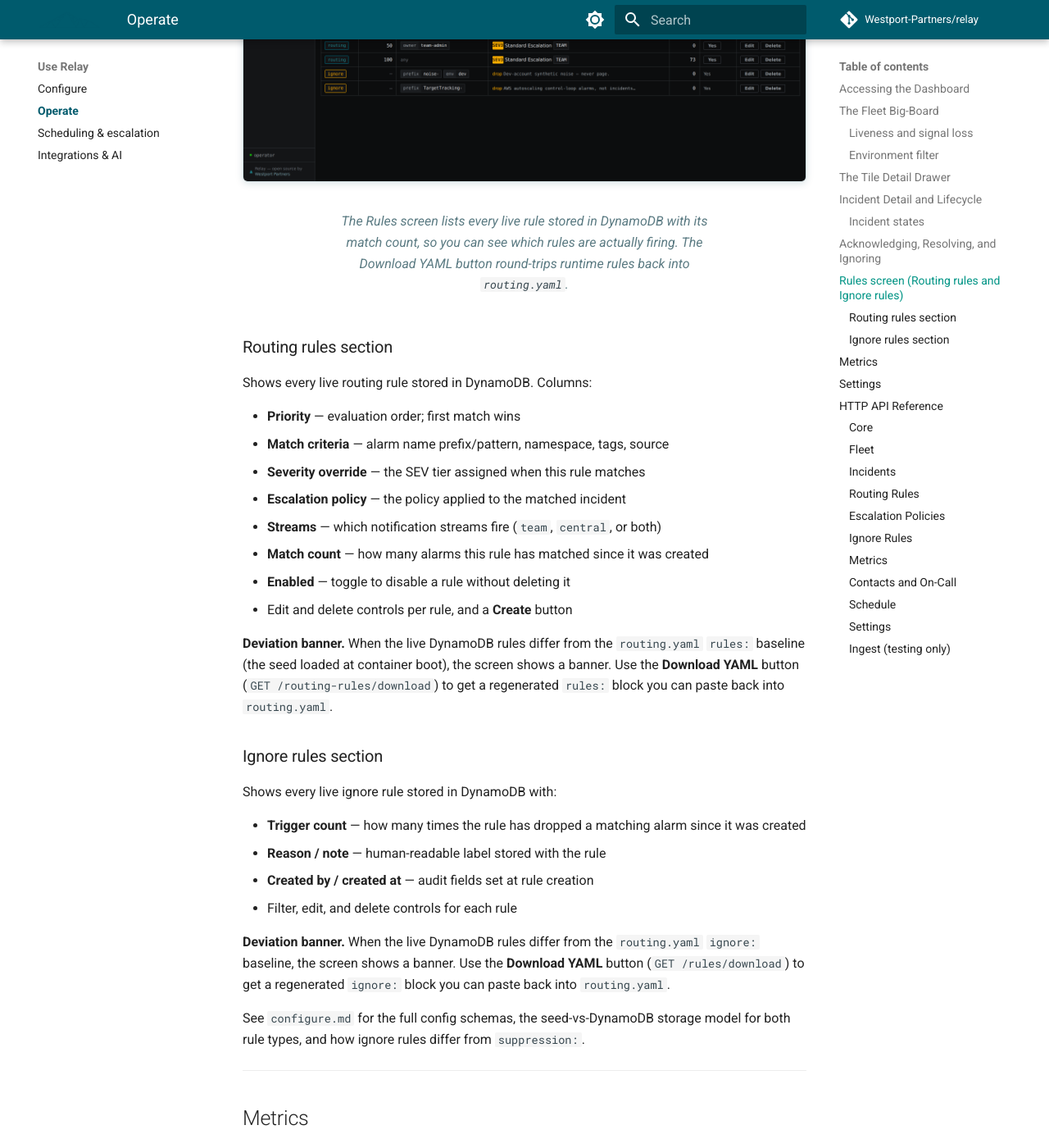
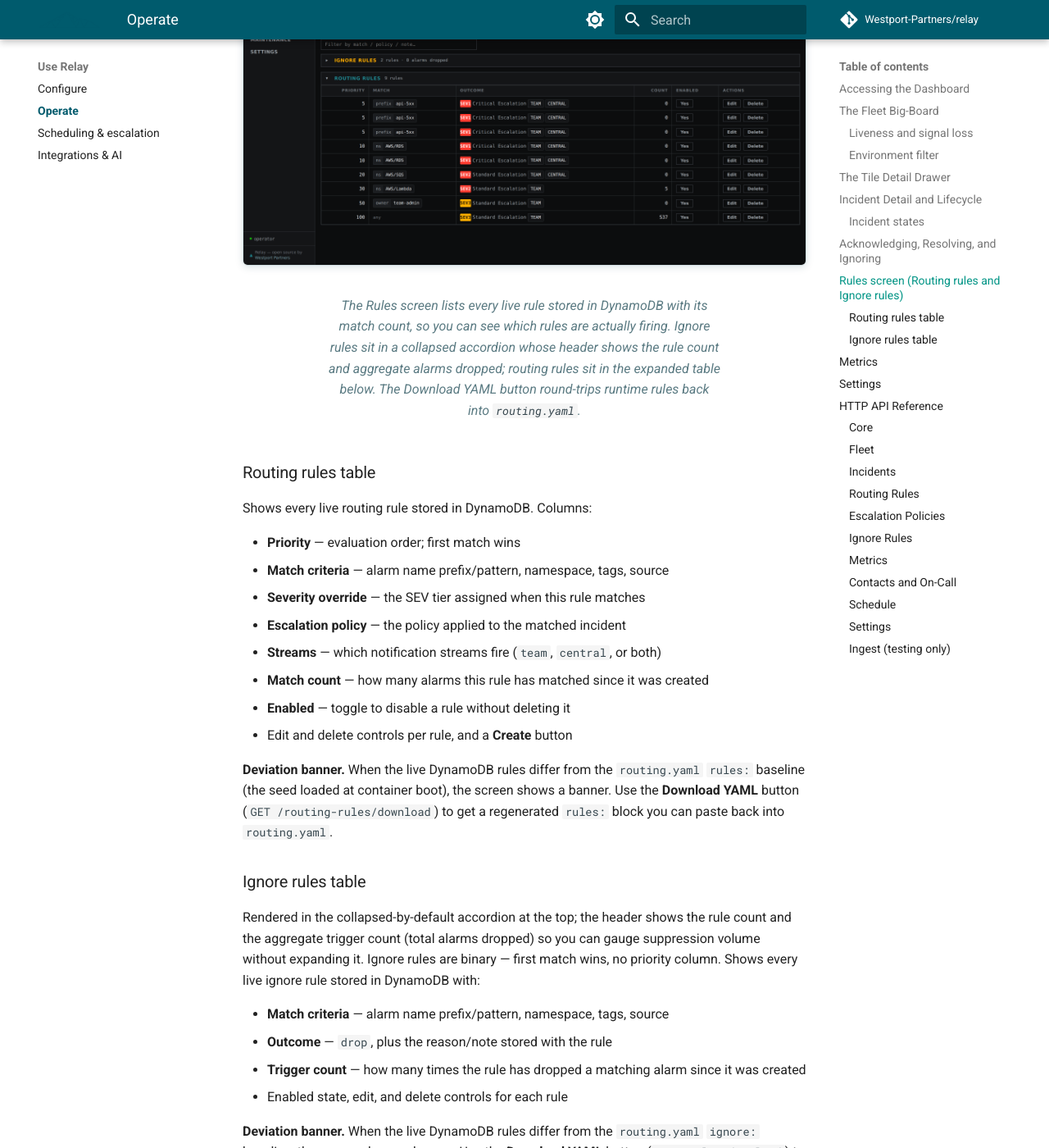
Before and after one commit to Westport-Partners/relay, an MkDocs documentation site: the page built from docs/operate.md, in a window 1280 px wide and 1400 px high, scrolled down 7802 px. Shown: the whole window at 82% size. Built offline with MkDocs 1.6.1 and Material for MkDocs 9.7.7, drawn with Linux system fonts in a browser that asks for light colours; comment, search, counter and statistics services are not loaded; some of the changed text lies outside the part shown.

Commit message:
feat(rules): split routing vs ignore into two labeled tables
Render the Rules screen as two accordions reflecting the two runtime
pipeline stages instead of one unified table. Ignore rules lead visually
(collapsed by default, header shows rule count + aggregate alarms dropped)
since a matched ignore rule short-circuits the pipeline and overrides every
routing rule. Routing rules sit below, expanded by default, priority-ordered.

Drops the shared Priority column from the ignore table (ignore is binary,
first-match-wins, no priority) so there are no more unexplained "—" cells,
and removes the combined cross-type sort in favor of two independent caches.
Also corrects the stale "Ignore Rules" topbar title to "Rules".

Regenerates S-RULES / S-RULES-DEVIATION and updates operate.md + JOURNEYS.md
to describe the two-table layout.

Closes #62

Co-Authored-By: Claude Opus 4.8 <noreply@anthropic.com>

```diff
--- a/docs/operate.md
+++ b/docs/operate.md
@@ -141,14 +141,14 @@ All four actions require write access (auth mode `alb` or `dev`). In `none` mode
 
 ## Rules screen (Routing rules and Ignore rules)
 
-The **Rules** nav item opens the Rules management screen, which has two sections toggled by a tab at the top. **Routing rules** is the default.
+The **Rules** nav item opens the Rules management screen. It shows two labeled tables, reflecting the two runtime pipeline stages: an **Ignore rules** accordion first (collapsed by default — ignore rules drop matching alarms and override every routing rule, so they lead visually but stay low-profile), and a **Routing rules** accordion below (expanded by default — the list operators work with day to day). The single **+ New rule** button opens a form whose Type toggle picks routing or ignore.
 
 <figure class="screenshot" markdown="span">
-  ![The Rules screen showing the live routing-rules table with priority, match, severity, policy, streams, and match counts.](assets/screenshots/operate/S-RULES.png)
-  <figcaption>The Rules screen lists every live rule stored in DynamoDB with its match count, so you can see which rules are actually firing. The Download YAML button round-trips runtime rules back into <code>routing.yaml</code>.</figcaption>
+  ![The Rules screen showing the collapsed Ignore rules accordion above the expanded Routing rules table with priority, match, severity, policy, streams, and match counts.](assets/screenshots/operate/S-RULES.png)
+  <figcaption>The Rules screen lists every live rule stored in DynamoDB with its match count, so you can see which rules are actually firing. Ignore rules sit in a collapsed accordion whose header shows the rule count and aggregate alarms dropped; routing rules sit in the expanded table below. The Download YAML button round-trips runtime rules back into <code>routing.yaml</code>.</figcaption>
 </figure>
 
-### Routing rules section
+### Routing rules table
 
 Shows every live routing rule stored in DynamoDB. Columns:
 
@@ -163,14 +163,14 @@ Shows every live routing rule stored in DynamoDB. Columns:
 
 **Deviation banner.** When the live DynamoDB rules differ from the `routing.yaml` `rules:` baseline (the seed loaded at container boot), the screen shows a banner. Use the **Download YAML** button (`GET /routing-rules/download`) to get a regenerated `rules:` block you can paste back into `routing.yaml`.
 
-### Ignore rules section
+### Ignore rules table
 
-Shows every live ignore rule stored in DynamoDB with:
+Rendered in the collapsed-by-default accordion at the top; the header shows the rule count and the aggregate trigger count (total alarms dropped) so you can gauge suppression volume without expanding it. Ignore rules are binary — first match wins, no priority column. Shows every live ignore rule stored in DynamoDB with:
 
+- **Match criteria** — alarm name prefix/pattern, namespace, tags, source
+- **Outcome** — `drop`, plus the reason/note stored with the rule
 - **Trigger count** — how many times the rule has dropped a matching alarm since it was created
-- **Reason / note** — human-readable label stored with the rule
-- **Created by / created at** — audit fields set at rule creation
-- Filter, edit, and delete controls for each rule
+- Enabled state, edit, and delete controls for each rule
 
 **Deviation banner.** When the live DynamoDB rules differ from the `routing.yaml` `ignore:` baseline, the screen shows a banner. Use the **Download YAML** button (`GET /rules/download`) to get a regenerated `ignore:` block you can paste back into `routing.yaml`.
 
```
Also changed, not shown: src/relay/hub/dashboard_parts/01-styles.part.html (+37 -0 lines), tools/docs-shots/JOURNEYS.md (+9 -9 lines), docs/assets/screenshots/configure/S-RULES-DEVIATION.png, docs/assets/screenshots/operate/S-RULES.png, 2 other files.
